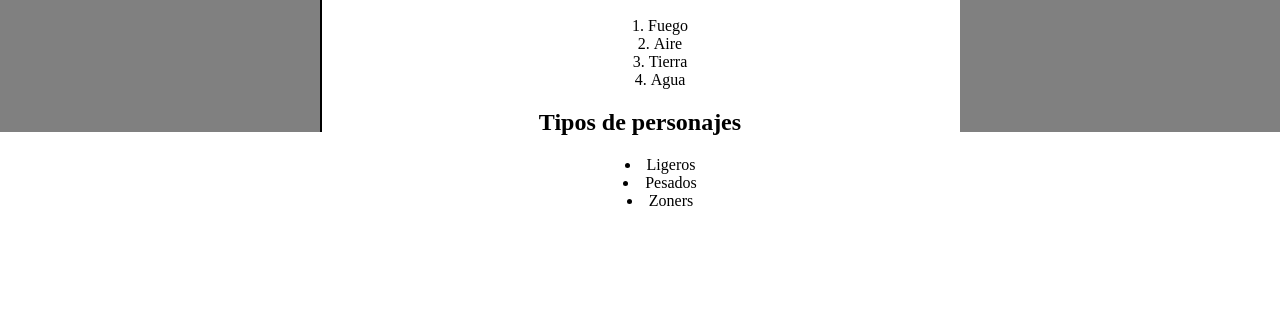
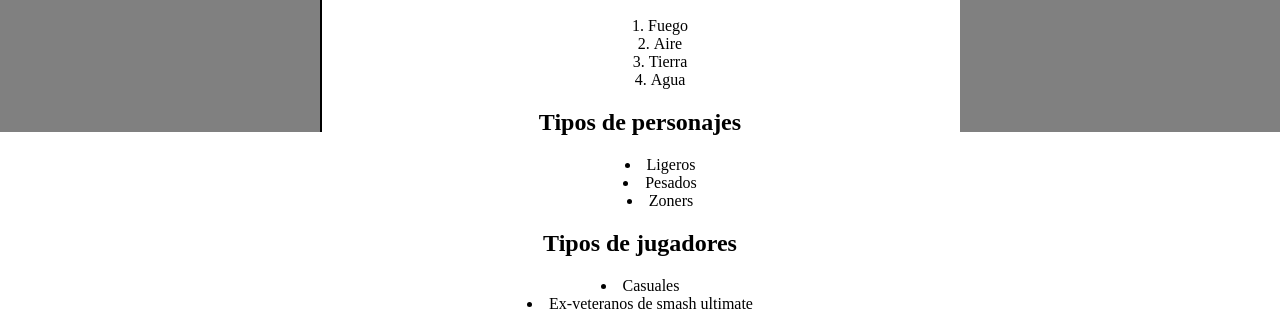
Before and after one commit to DiegoCeldr/proyecto1, a plain HTML site: page index.html in a window 1280 px wide. Shown: the part 668-981 px from the top of the page. Before the commit the page ends 878 px from the top, so only its background shows below. Drawn offline with Linux system fonts and the light colour scheme.

Commit message:
nueva lista

```diff
--- a/index.html
+++ b/index.html
@@ -30,6 +30,11 @@
         <li>Pesados</li>
         <li>Zoners</li>
     </ul>
+<h2 style="text-align: center;">Tipos de jugadores</h2>
+    <dl style="text-align: center; list-style-position:inside ;">
+        <li>Casuales</li>
+        <li>Ex-veteranos de smash ultimate</li>
+    </dl>
 
 
     <div style="position:absolute; top:0; bottom:0; left:75%; width:2px; background:black;"></div>
```
